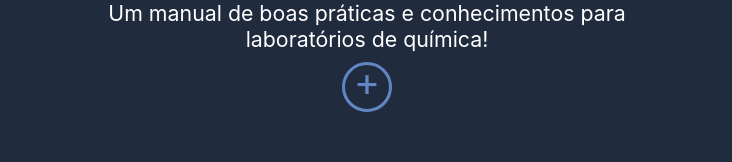
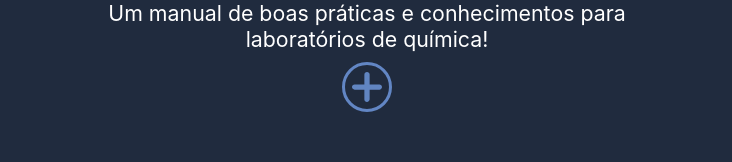
Before and after one commit to iamtheluiz/catalogo_quimica, a React (Create React App) app: page / in a window 1280 px wide. Shown: the part 485-647 px from the top of the page, without its empty margins (273-1005 px from the left). Built offline with nearby package versions, Linux system fonts and the light colour scheme.

Commit message:
Adicionado simbolo 'plus'

```diff
--- a/public/index.html
+++ b/public/index.html
@@ -1,5 +1,5 @@
 <!DOCTYPE html>
-<html lang="en">
+<html lang="pt-br">
   <head>
     <meta charset="utf-8" />
     <link rel="shortcut icon" href="%PUBLIC_URL%/favicon.ico" />
@@ -7,7 +7,7 @@
     <meta name="theme-color" content="#000000" />
     <meta
       name="description"
-      content="Web site created using create-react-app"
+      content="Um site que contém informações da postura que deve ser mantida ao utilizar um laboratório de química"
     />
     <link rel="apple-touch-icon" href="logo192.png" />
     <!--
--- a/src/pages/Home/index.js
+++ b/src/pages/Home/index.js
@@ -7,6 +7,7 @@ import './styles.css';
 // Svg's
 import logo from '../../assets/logo.svg';
 import link from '../../assets/link.svg';
+import plus from '../../assets/plus.svg';
 
 // Components
 import Integrantes from '../../components/Integrantes';
@@ -27,7 +28,9 @@ export default function Home() {
         <img id="logo" src={logo} alt="Website Logo" />
         <h1>Catálogo de Química</h1>
         <span>Um manual de boas práticas e conhecimentos para laboratórios de química!</span>
-        <a id="scrollLink" href="#projetoMain">+</a>
+        <a id="scrollLink" href="#projetoMain">
+          <img src={plus} alt="Mostrar mais" />
+        </a>
       </header>
       <main id="projetoMain">
         <h2>O Projeto</h2>
--- a/src/pages/Home/styles.css
+++ b/src/pages/Home/styles.css
@@ -32,20 +32,25 @@
   margin-top: 10px;
   width: 50px;
   height: 50px;
-  padding-bottom: 10px;
   display: flex;
   justify-content: center;
   align-items: center;
   border-radius: 25px;
   border: 3px solid #6286c4;
-  color: #6286c4;
   text-decoration: none;
-  font-size: 30pt;
+}
+.Home #scrollLink img {
+  filter: invert(45%) sepia(94%) saturate(276%) hue-rotate(179deg) brightness(94%) contrast(83%);
+  width: 30px;
+  height: 30px;
 }
 .Home #scrollLink:hover {
   transition: 0.2s all;
-  border: 3px solid white;
-  color: white;
+  border-color: black;
+  filter: invert(100%) sepia(0%) saturate(0%) hue-rotate(93deg) brightness(200%) contrast(103%);
+}
+.Home #scrollLink:hover {
+  transition: 0.2s all;
 }
 .Home main ul {
   list-style: none;
```
Also changed, not shown: src/assets/plus.svg (added).
